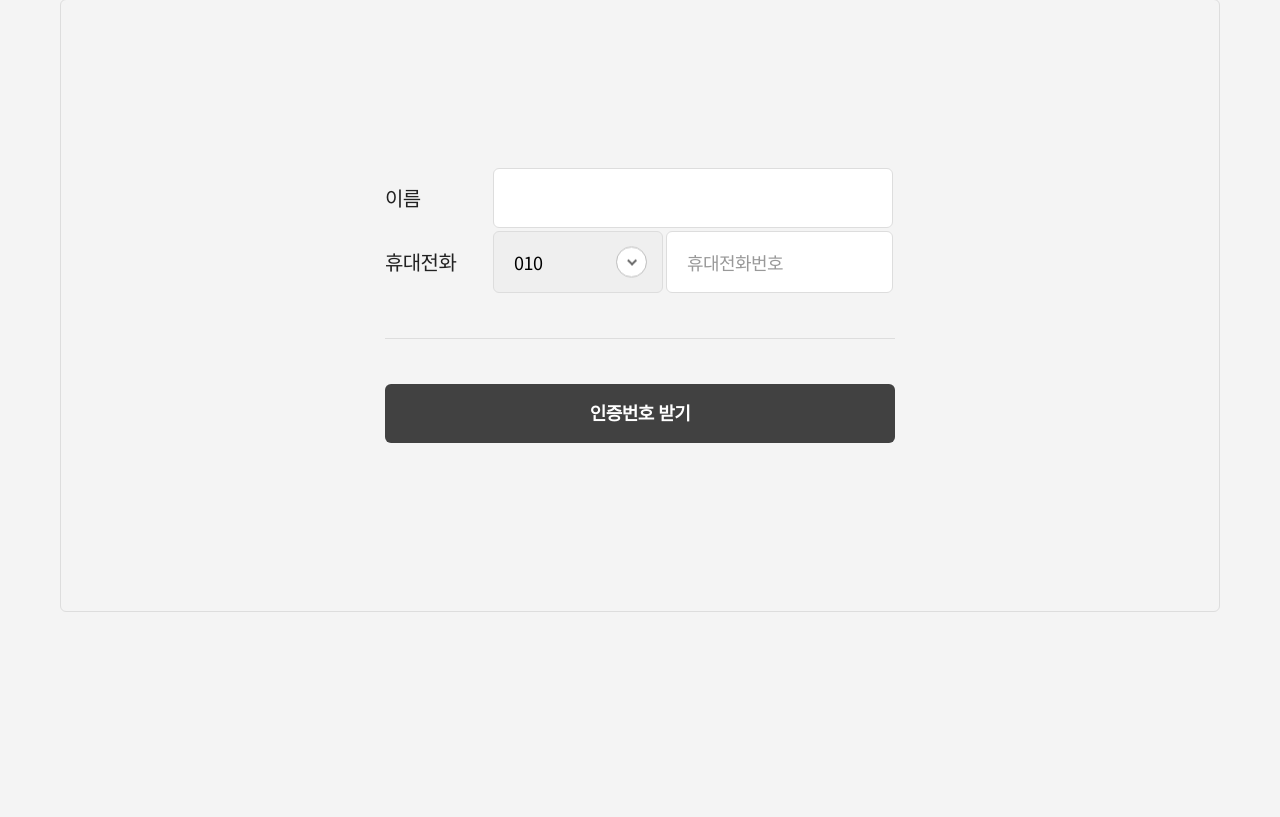
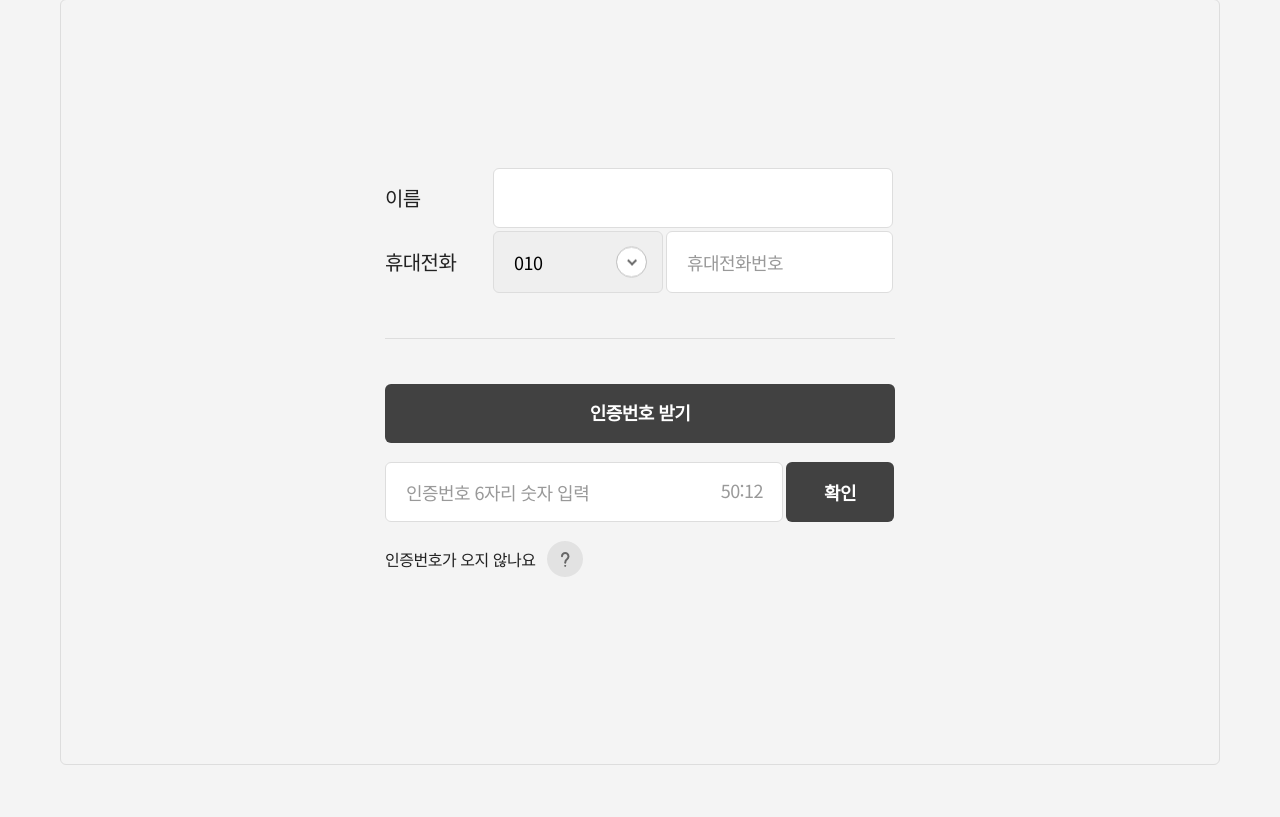
Before and after one commit to peterosea/kongkam, a PHP site: page /pages/find_id.php in a window 1280 px wide. Shown: the part 372-1189 px from the top of the page. Before the commit the page ends 984 px from the top, so only its background shows below. Run offline with PHP 8.4, Linux system fonts and the light colour scheme; some libraries are stand-ins or nearby versions.

Commit message:
:sparkles: 인증번호 폼 추가완료

```diff
--- a/pages/find_id.php
+++ b/pages/find_id.php
@@ -55,6 +55,23 @@
           <hr>
           <button type="submit">인증번호 받기</button>
         </form>
+        <form action="" class="type-default type-authortication">
+          <div class="numberPush">
+            <label>
+              <input type="text" placeholder="인증번호 6자리 숫자 입력">
+              <span class="timer">50:12</span>
+            </label>
+            <button type="submit">확인</button>
+          </div>
+          <div class="helpWrap">
+            <div class="help">
+              <span>
+                인증번호가 오지 않나요
+              </span>
+              <img src="../public/img/91.png" srcset="../public/img/91@2x.png 2x, ../public/img/91@3x.png 3x">
+            </div>
+          </div>
+        </form>
       </div>
     </div>
   </div>
--- a/public/css/scss/_findId.scss
+++ b/public/css/scss/_findId.scss
@@ -56,8 +56,6 @@
       border-bottom: 1px solid $very-light-pink;
     }
     button[type="submit"] {
-      width: 100%;
-      padding: 15px 0 18px;
       border-radius: 6px;
       background-color: $greyish-brown;
       border: none;
@@ -72,5 +70,27 @@
       text-align: center;
       color: $white;
     }
+    form.type-default {
+      margin-bottom: 19px;
+      button[type="submit"] {
+        width: 100%;
+        padding: 15px 0 18px;
+      }
+    }
+    form.type-authortication {
+      label input {
+        height: 100%;
+        @include respond-to("sm") {
+          max-width: none;
+        }
+      }
+      button[type="submit"] {
+        width: auto;
+        padding: 17px 38px;
+        @include respond-to("sm") {
+          width: 100%;
+        }
+      }
+    }
   }
 }
--- a/public/css/scss/_form.scss
+++ b/public/css/scss/_form.scss
@@ -126,4 +126,65 @@ form.type {
       }
     }
   }
+  &-authortication {
+    .numberPush {
+      display: flex;
+      flex-wrap: wrap;
+      gap: 3px;
+      margin-bottom: 19px;
+
+      button[type="submit"] {
+        padding: 17px 38px;
+        @include respond-to("sm") {
+          width: 100%;
+        }
+      }
+
+      label {
+        position: relative;
+        width: 100%;
+        max-width: 398px;
+        @include respond-to("sm") {
+          max-width: none;
+        }
+      }
+
+      span.timer {
+        font-family: $NotoSansKR;
+        font-size: 18px;
+        font-weight: normal;
+        font-stretch: normal;
+        font-style: normal;
+        letter-spacing: -0.54px;
+        text-align: right;
+        color: $brown-grey-two;
+        position: absolute;
+        top: 50%;
+        right: 20px;
+        transform: translateY(-50%);
+        padding-bottom: 3px;
+      }
+    }
+
+    .helpWrap {
+      display: flex;
+    }
+    .help {
+      display: flex;
+      gap: 12px;
+      align-items: center;
+      cursor: pointer;
+
+      span {
+        font-family: $NotoSansKR;
+        font-size: 16px;
+        font-weight: normal;
+        font-stretch: normal;
+        font-style: normal;
+        letter-spacing: -0.48px;
+        text-align: left;
+        color: $black;
+      }
+    }
+  }
 }
--- a/public/css/style.css
+++ b/public/css/style.css
@@ -540,6 +540,83 @@ form.type-default .squaredFour input[type="checkbox"]:checked + .checkbox:after
   opacity: 1;
 }
 
+form.type-authortication .numberPush {
+  display: -webkit-box;
+  display: -ms-flexbox;
+  display: flex;
+  -ms-flex-wrap: wrap;
+      flex-wrap: wrap;
+  gap: 3px;
+  margin-bottom: 19px;
+}
+
+form.type-authortication .numberPush button[type="submit"] {
+  padding: 17px 38px;
+}
+
+@media (max-width: 576px) {
+  form.type-authortication .numberPush button[type="submit"] {
+    width: 100%;
+  }
+}
+
+form.type-authortication .numberPush label {
+  position: relative;
+  width: 100%;
+  max-width: 398px;
+}
+
+@media (max-width: 576px) {
+  form.type-authortication .numberPush label {
+    max-width: none;
+  }
+}
+
+form.type-authortication .numberPush span.timer {
+  font-family: "Noto Sans KR", sans-serif;
+  font-size: 18px;
+  font-weight: normal;
+  font-stretch: normal;
+  font-style: normal;
+  letter-spacing: -0.54px;
+  text-align: right;
+  color: #999999;
+  position: absolute;
+  top: 50%;
+  right: 20px;
+  -webkit-transform: translateY(-50%);
+          transform: translateY(-50%);
+  padding-bottom: 3px;
+}
+
+form.type-authortication .helpWrap {
+  display: -webkit-box;
+  display: -ms-flexbox;
+  display: flex;
+}
+
+form.type-authortication .help {
+  display: -webkit-box;
+  display: -ms-flexbox;
+  display: flex;
+  gap: 12px;
+  -webkit-box-align: center;
+      -ms-flex-align: center;
+          align-items: center;
+  cursor: pointer;
+}
+
+form.type-authortication .help span {
+  font-family: "Noto Sans KR", sans-serif;
+  font-size: 16px;
+  font-weight: normal;
+  font-stretch: normal;
+  font-style: normal;
+  letter-spacing: -0.48px;
+  text-align: left;
+  color: #222222;
+}
+
 header.main_header .top_nav_wrap {
   display: -webkit-box;
   display: -ms-flexbox;
@@ -1458,8 +1535,6 @@ header nav.find .menu-list li a.active {
 }
 
 .section.page-findId .content button[type="submit"] {
-  width: 100%;
-  padding: 15px 0 18px;
   border-radius: 6px;
   background-color: #414141;
   border: none;
@@ -1474,4 +1549,34 @@ header nav.find .menu-list li a.active {
   text-align: center;
   color: #ffffff;
 }
+
+.section.page-findId .content form.type-default {
+  margin-bottom: 19px;
+}
+
+.section.page-findId .content form.type-default button[type="submit"] {
+  width: 100%;
+  padding: 15px 0 18px;
+}
+
+.section.page-findId .content form.type-authortication label input {
+  height: 100%;
+}
+
+@media (max-width: 576px) {
+  .section.page-findId .content form.type-authortication label input {
+    max-width: none;
+  }
+}
+
+.section.page-findId .content form.type-authortication button[type="submit"] {
+  width: auto;
+  padding: 17px 38px;
+}
+
+@media (max-width: 576px) {
+  .section.page-findId .content form.type-authortication button[type="submit"] {
+    width: 100%;
+  }
+}
 /*# sourceMappingURL=style.css.map */
```
Also changed, not shown: 1 other file.
